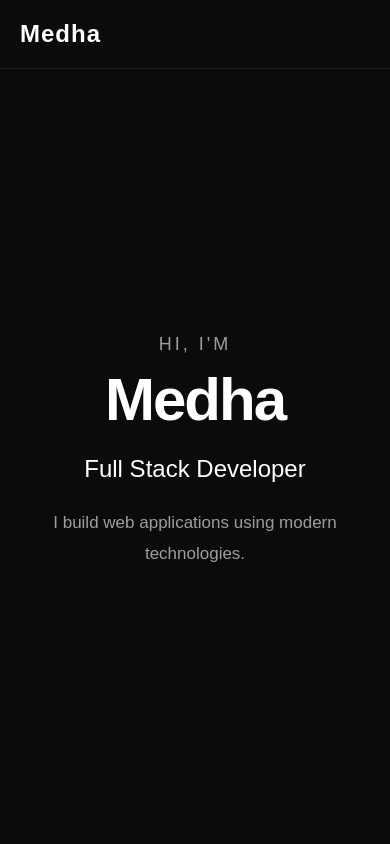
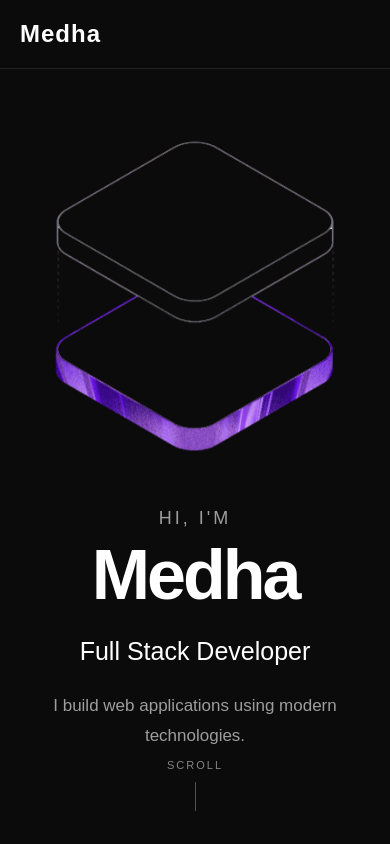
Before and after one commit to medhassii/medha-portfolio, a React (Vite) app: page / in a window 390 px wide. Shown: the top 844 px of the page. Built offline with nearby package versions, Linux system fonts and the light colour scheme.

Commit message:
modified the all over CSS of the page

```diff
--- a/src/components/Intro/Intro.css
+++ b/src/components/Intro/Intro.css
@@ -1,55 +1,170 @@
 .intro {
+position: relative;
   min-height: 100vh;
+
   display: flex;
   align-items: center;
   justify-content: center;
 
-  padding: 120px 30px 80px;
-
-  text-align: center;
+  padding: 120px 60px 80px;
 }
 
 .intro-content {
-  max-width: 900px;
+  width: 100%;
+  max-width: 1200px;
+
+  display: grid;
+  grid-template-columns: 1fr 1fr;
+
+  align-items: center;
+  gap: 80px;
+}
+
+.intro-text {
+  text-align: left;
 }
 
 .intro-greeting {
   font-size: 18px;
   letter-spacing: 3px;
   text-transform: uppercase;
+
   margin-bottom: 15px;
+
   opacity: 0.6;
 }
 
 .intro h1 {
-  font-size: clamp(60px, 10vw, 130px);
-  line-height: 1;
-  font-weight: 700;
-  letter-spacing: -4px;
-  margin: 0 0 25px;
+  font-size: clamp(70px, 10vw, 140px);
+
+  line-height: 0.9;
+  letter-spacing: -6px;
+
+  margin: 0 0 30px;
 }
 
 .intro-role {
-  font-size: clamp(24px, 4vw, 42px);
-  font-weight: 400;
+  font-size: clamp(25px, 3vw, 40px);
+
   margin-bottom: 25px;
 }
 
 .intro-description {
-  max-width: 600px;
-  margin: 0 auto;
+  max-width: 500px;
 
   font-size: 17px;
   line-height: 1.8;
+
   opacity: 0.6;
 }
 
-@media (max-width: 600px) {
+.intro-image {
+  display: flex;
+  justify-content: center;
+  align-items: center;
+}
+
+.intro-image img {
+  width: 100%;
+  max-width: 450px;
+
+  display: block;
+
+  object-fit: contain;
+
+  animation: heroFloat 4s ease-in-out infinite;
+}
+
+@keyframes heroFloat {
+  0% {
+    transform: translateY(0);
+  }
+
+  50% {
+    transform: translateY(-10px);
+  }
+
+  100% {
+    transform: translateY(0);
+  }
+}
+
+@media (max-width: 800px) {
   .intro {
-    padding: 120px 20px 60px;
+    padding: 120px 30px 70px;
+  }
+
+  .intro-content {
+    grid-template-columns: 1fr;
+
+    gap: 50px;
+  }
+
+  .intro-text {
+    text-align: center;
+  }
+
+  .intro-description {
+    margin: 0 auto;
+  }
+
+  .intro-image {
+    order: -1;
+  }
+
+  .intro-image img {
+    max-width: 300px;
+  }
+}
+
+@media (max-width: 500px) {
+  .intro {
+    padding: 110px 20px 60px;
   }
 
   .intro h1 {
-    letter-spacing: -2px;
+    letter-spacing: -3px;
   }
 }
+
+.scroll-indicator {
+  position: absolute;
+
+  bottom: 30px;
+  left: 50%;
+
+  transform: translateX(-50%);
+
+  display: flex;
+  flex-direction: column;
+  align-items: center;
+  gap: 8px;
+
+  font-size: 11px;
+  letter-spacing: 2px;
+  text-transform: uppercase;
+
+  opacity: 0.5;
+}
+
+.scroll-line {
+  width: 1px;
+  height: 35px;
+
+  background: #ffffff;
+
+  animation: scrollPulse 1.8s ease-in-out infinite;
+}
+
+@keyframes scrollPulse {
+  0%,
+  100% {
+    opacity: 0.3;
+    transform: scaleY(0.7);
+  }
+
+  50% {
+    opacity: 1;
+    transform: scaleY(1);
+  }
+}
--- a/src/components/Intro/Intro.jsx
+++ b/src/components/Intro/Intro.jsx
@@ -1,9 +1,11 @@
 import "./Intro.css";
+import heroImage from "../../assets/hero.png";
 
 function Intro() {
   return (
     <section id="home" className="intro">
       <div className="intro-content">
+        <div className="intro-text">
           <p className="intro-greeting">Hi, I'm</p>
 
           <h1>Medha</h1>
@@ -16,7 +18,18 @@ function Intro() {
             I build web applications using modern technologies.
           </p>
         </div>
+
+        <div className="intro-image">
+          <img src={heroImage} alt="Medha" />
+        </div>
+
+        <div className="scroll-indicator">
+        <span>Scroll</span>
+        <div className="scroll-line"></div>
+        </div>
+      </div>
     </section>
+
   );
 }
 
--- a/src/components/Navbar/Navbar.css
+++ b/src/components/Navbar/Navbar.css
@@ -20,6 +20,7 @@
   font-size: 24px;
   font-weight: 600;
   letter-spacing: 1px;
+
 }
 
 .navbar-links {
--- a/src/components/Projects/Projects.css
+++ b/src/components/Projects/Projects.css
@@ -20,6 +20,32 @@
   display: grid;
   grid-template-columns: repeat(2, 1fr);
   gap: 30px;
+}
+
+.featured-project {
+  grid-column: 1 / -1;
+}
+
+.featured-project .project-image {
+  height: 400px;
+}
+
+.featured-project h3 {
+  font-size: 36px;
+}
+
+@media (max-width: 700px) {
+  .featured-project {
+    grid-column: auto;
+  }
+
+  .featured-project .project-image {
+    height: 250px;
+  }
+
+  .featured-project h3 {
+    font-size: 27px;
+  }
 }
 
 .project-card {
--- a/src/components/Projects/Projects.jsx
+++ b/src/components/Projects/Projects.jsx
@@ -1,45 +1,7 @@
 import "./Projects.css";
+import projects from "../../data/projects";
 
 function Projects() {
- const projects = [
-  {
-    title: "Face Recognition App",
-    image: "/src/assets/hero.png",
-    description:
-      "A React application that detects and highlights faces in uploaded images using a face-recognition API.",
-    technologies: ["React", "JavaScript", "API"],
-    github: "#",
-    demo: "#",
-  },
-  {
-    title: "Podcast Player",
-    image: "/src/assets/hero.png",
-    description:
-      "A web application for playing and managing podcast content with a JavaScript and Node.js backend.",
-    technologies: ["JavaScript", "Node.js", "Express"],
-    github: "#",
-    demo: "#",
-  },
-  {
-    title: "Proxy Pantry API",
-    image: "/src/assets/hero.png",
-    description:
-      "A backend application demonstrating REST API development, server-side logic, and database integration.",
-    technologies: ["Node.js", "Express", "MongoDB"],
-    github: "#",
-    demo: "#",
-  },
-  {
-    title: "Flask OpenAI Project",
-    image: "/src/assets/hero.png",
-    description:
-      "A Flask application connected to MongoDB and an external AI API, demonstrating backend API integration.",
-    technologies: ["Python", "Flask", "MongoDB", "API"],
-    github: "#",
-    demo: "#",
-  },
-];
-
   return (
     <section id="projects" className="projects">
       <div className="projects-content">
@@ -47,12 +9,17 @@ function Projects() {
 
         <div className="projects-grid">
           {projects.map((project) => (
-            <article className="project-card" key={project.title}>
+            <article
+                className={`project-card ${
+                    project === projects[0] ? "featured-project" : ""
+            }`}
+            key={project.title}
+            >
              {project.image && (
              <div className="project-image">
                 <img src={project.image} alt={project.title} />
              </div>
-        )}
+            )}
               <h3>{project.title}</h3>
 
               <p>{project.description}</p>
@@ -64,9 +31,26 @@ function Projects() {
               </div>
 
               <div className="project-links">
-                <a href={project.github}>GitHub</a>
-                <a href={project.demo}>Live Demo</a>
-              </div>
+  {project.github && (
+    <a
+      href={project.github}
+      target="_blank"
+      rel="noreferrer"
+    >
+      GitHub
+    </a>
+  )}
+
+  {project.demo && (
+    <a
+      href={project.demo}
+      target="_blank"
+      rel="noreferrer"
+    >
+      Live Demo
+    </a>
+  )}
+</div>
             </article>
           ))}
         </div>
--- /dev/null
+++ b/src/data/projects.js
@@ -0,0 +1,40 @@
+const projects = [
+  {
+    title: "Face Recognition App",
+    image: "/src/assets/hero.png",
+    description:
+      "A React application that detects and highlights faces in uploaded images using a face-recognition API.",
+    technologies: ["React", "JavaScript", "API"],
+    github: "#",
+    demo: "#",
+  },
+  {
+    title: "Podcast Player",
+    image: "/src/assets/hero.png",
+    description:
+      "A web application for playing and managing podcast content with a JavaScript and Node.js backend.",
+    technologies: ["JavaScript", "Node.js", "Express"],
+    github: "#",
+    demo: "#",
+  },
+  {
+    title: "Proxy Pantry API",
+    image: "/src/assets/hero.png",
+    description:
+      "A backend application demonstrating REST API development, server-side logic, and database integration.",
+    technologies: ["Node.js", "Express", "MongoDB"],
+    github: "#",
+    demo: "#",
+  },
+  {
+    title: "Flask OpenAI Project",
+    image: "/src/assets/hero.png",
+    description:
+      "A Flask application connected to MongoDB and an external AI API, demonstrating backend API integration.",
+    technologies: ["Python", "Flask", "MongoDB", "API"],
+    github: "#",
+    demo: "#",
+  },
+];
+
+export default projects;
```
Lines whose indentation alone changed are shown as unchanged.
